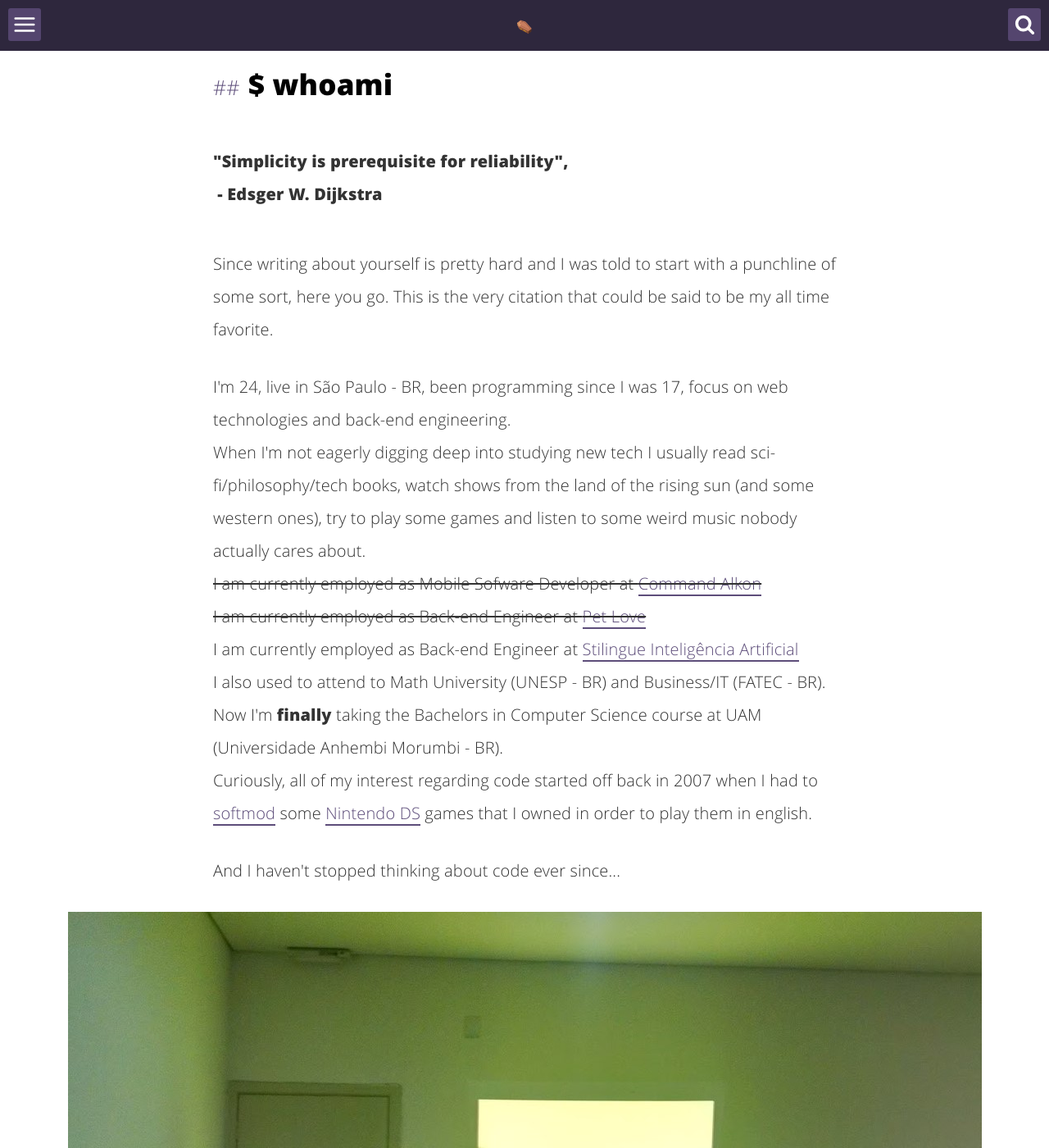
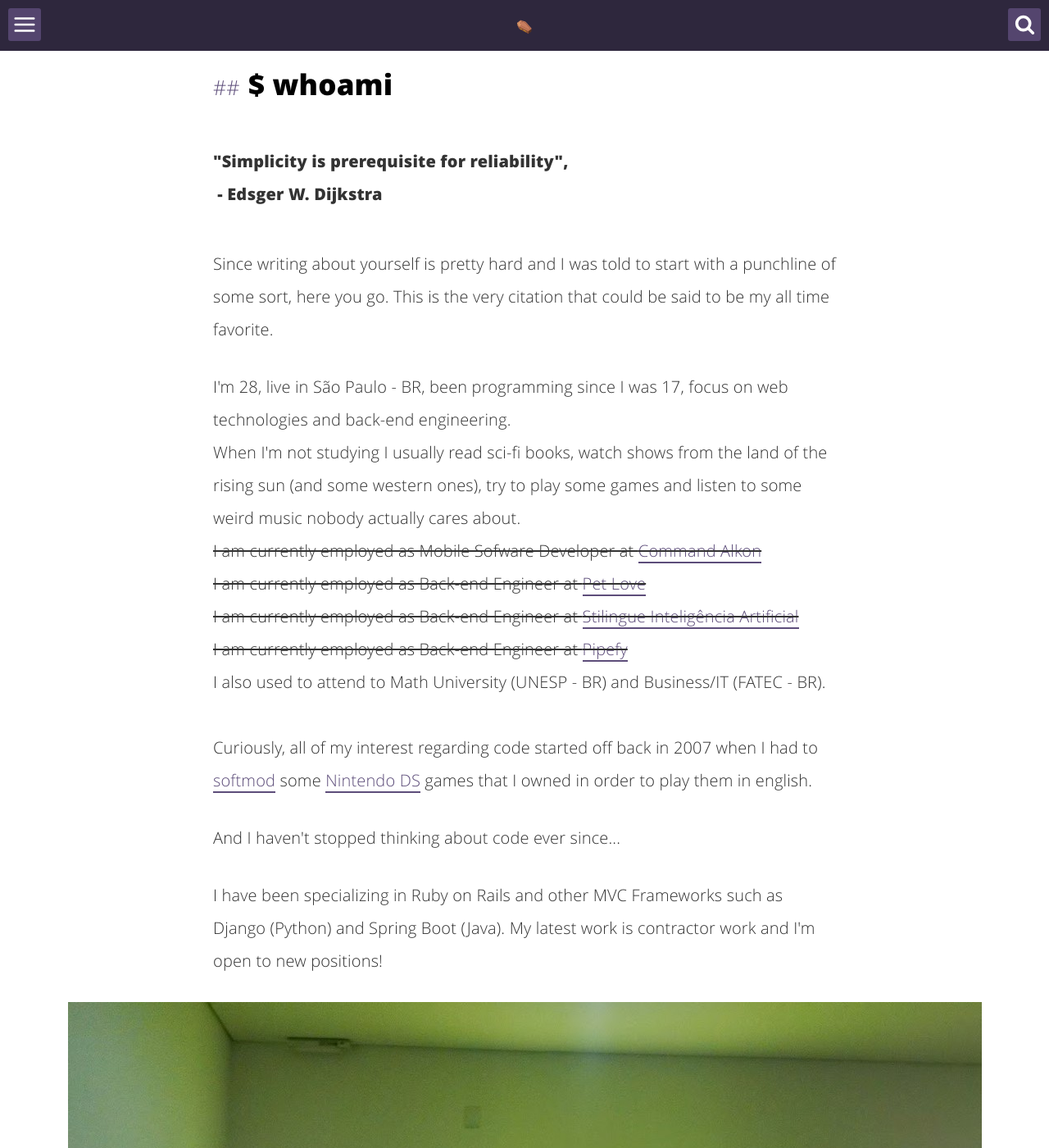
Before and after one commit to nulligor/nulligor.github.io, a Jekyll site: the page built from about.html, in a window 1280 px wide and 1400 px high. Shown: the whole window at 82% size. Built offline with Jekyll 4.4.1, drawn with Linux system fonts in a browser that asks for light colours.

Commit message:
Update about.html

```diff
--- a/about.html
+++ b/about.html
@@ -12,25 +12,29 @@ description: "Who in the heck is Igor Soares"
 <p style="margin-top: -25px">Since writing about yourself is pretty hard and I was told to start with a punchline of some sort, here you go. This is the very citation that could be said
 to be my all time favorite.</p>
 <p>
-	I'm 24, live in São Paulo - BR, been programming since I was 17, focus on web technologies and back-end engineering.
+	I'm 28, live in São Paulo - BR, been programming since I was 17, focus on web technologies and back-end engineering.
 	<br/>
-	When I'm not eagerly digging deep into studying new tech I usually read sci-fi/philosophy/tech books, watch shows from the land of the rising sun (and some western ones),
+	When I'm not studying I usually read sci-fi books, watch shows from the land of the rising sun (and some western ones),
 	try to play some games and listen to some weird music nobody actually cares about.
 	<br/>
 	<strike>I am currently employed as Mobile Sofware Developer at <a href ="https://www.commandalkon.com/" target="_blank">Command Alkon</a></strike>
 	<br/>
 	<strike>I am currently employed as Back-end Engineer at <a href ="https://www.petlove.com.br/" target="_blank">Pet Love</a></strike>
 	<br/>
-	I am currently employed as Back-end Engineer at <a href ="https://www.stilingue.com.br/" target="_blank">Stilingue Inteligência Artificial</a>
+	<strike>I am currently employed as Back-end Engineer at <a href ="https://www.stilingue.com.br/" target="_blank">Stilingue Inteligência Artificial</a></strike>
+	<br/>
+	<strike>I am currently employed as Back-end Engineer at <a href ="https://www.pipefy.com/pt-br/" target="_blank">Pipefy</a></strike>
 	<br/>
 	I also used to attend to Math University (UNESP - BR) and Business/IT (FATEC - BR).
 	<br/>
-	Now I'm <b>finally</b> taking the Bachelors in Computer Science course at UAM (Universidade Anhembi Morumbi - BR).
-	<br/>
+        <br/>
+
 	Curiously, all of my interest regarding code started off back in 2007 when I had to <a href="https://en.wikipedia.org/wiki/Softmod" target="_blank">softmod</a>
 	some <a href="https://en.wikipedia.org/wiki/Nintendo_DS" target="_blank">Nintendo DS</a> games that I owned in order to play them in english.
 </p>
 <p>And I haven't stopped thinking about code ever since...</p>
+
+<p>  I have been specializing in Ruby on Rails and other MVC Frameworks such as Django (Python) and Spring Boot (Java). My latest work is contractor work and I'm open to new positions!  </p>
 
 <img itemprop="image" class="about-profile" src="{{site.baseurl}}/assets/img/about-me/first-presentation.jpg" alt="My profile">
 <p><small>(That's me in 2016 in my first presentation (ever) on functional javascript, speaking publicly is HARD)</small></p>
```
